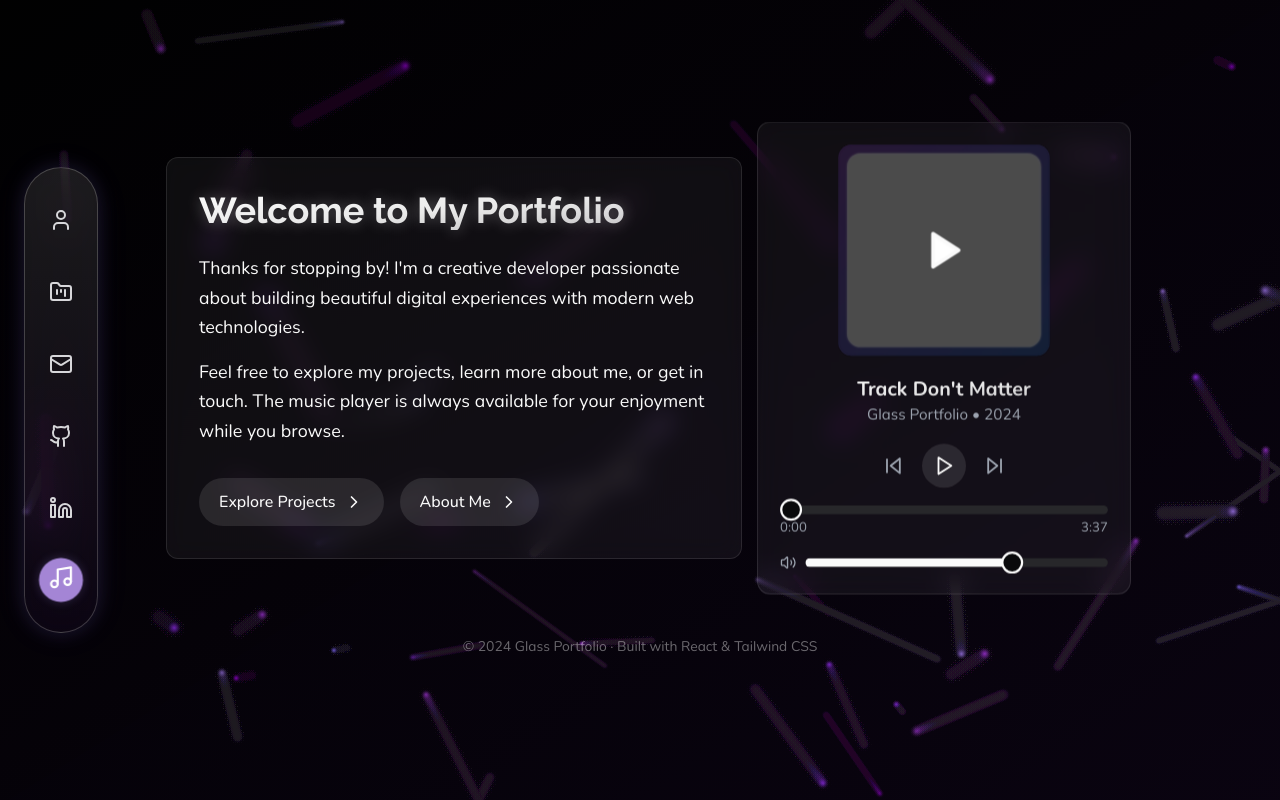
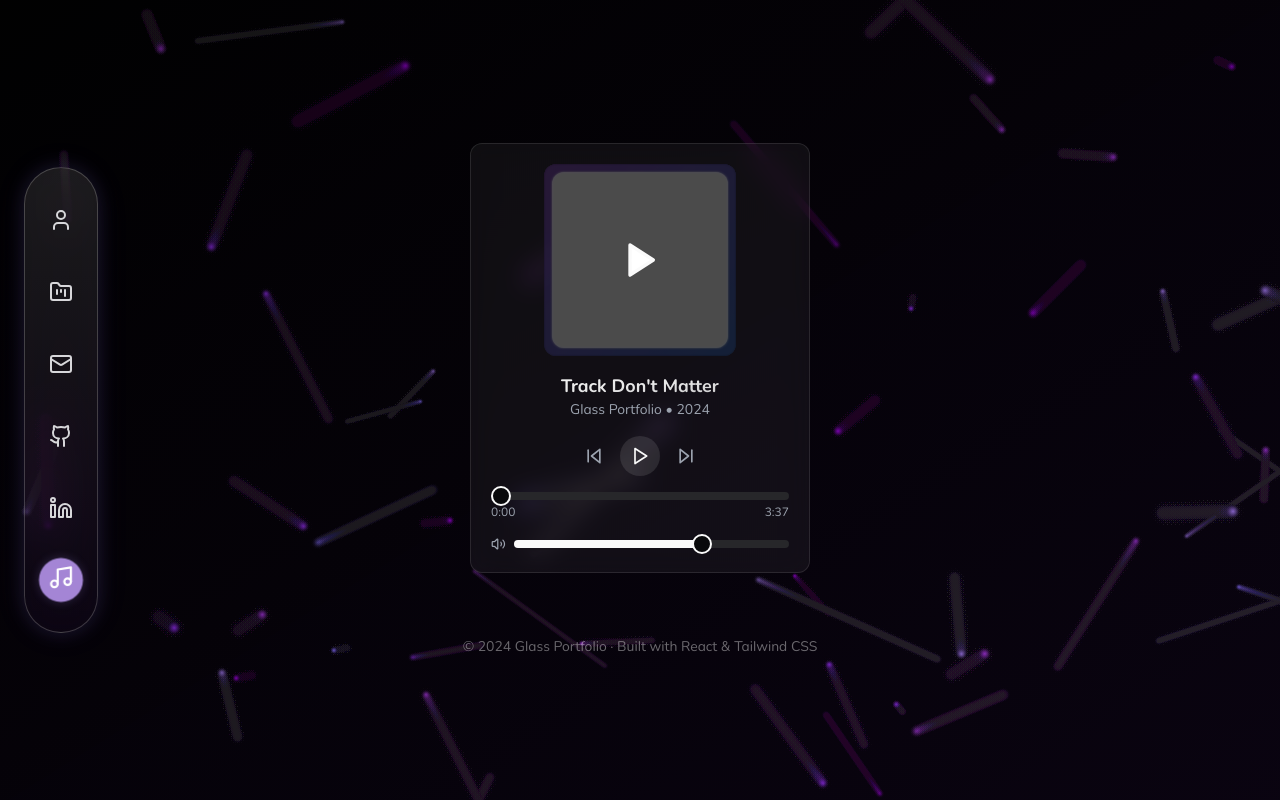
Before and after one commit to ManishTirkey/Portfolio, a React (Vite) app: page / in a window 1280 px wide. Built offline with nearby package versions, Linux system fonts and the light colour scheme; grey boxes are pictures that could not be loaded.

Commit message:
Refactor: Implement content switching logic
Update the application to switch between content sections, hiding the music player when other sections are selected and displaying the welcome section by default.

```diff
--- a/src/pages/Index.tsx
+++ b/src/pages/Index.tsx
@@ -1,3 +1,4 @@
+
 import { useState, useEffect } from 'react';
 import Taskbar from '@/components/Taskbar';
 import MusicPlayer from '@/components/MusicPlayer';
@@ -10,9 +11,8 @@ import { cn } from '@/lib/utils';
 import WelcomeSection from '@/components/WelcomeSection';
 
 const Index = () => {
-  // Separate state for content section and music section
-  const [activeSection, setActiveSection] = useState<string>('music');
-  const [activeContent, setActiveContent] = useState<string | null>(null);
+  // Single state to track which section is active
+  const [activeSection, setActiveSection] = useState<string | null>('music');
 
   // Set music as default on initial load
   useEffect(() => {
@@ -31,27 +31,8 @@ const Index = () => {
       return;
     }
 
-    // If clicking on music, toggle other content sections
-    if (section === 'music') {
-      setActiveContent(null); // Clear content when clicking on music
-    } else {
-      // For content sections, toggle them on/off
-      setActiveContent(prevContent => prevContent === section ? null : section);
-    }
-
-    // Always keep track of the active section for highlighting in taskbar
-    setActiveSection(section);
-  };
-
-  // Determine which content to show
-  const renderContent = () => {
-    if (activeContent === 'about') return <AboutSection />;
-    if (activeContent === 'projects') return <ProjectsSection />;
-    if (activeContent === 'contact') return <ContactSection />;
-    if (activeContent === 'github' || activeContent === 'linkedin') return <SocialLinks />;
-
-    // Default to welcome when no content is selected
-    return <WelcomeSection />;
+    // Toggle sections - if clicking the same section, set to null (nothing selected)
+    setActiveSection(prevSection => prevSection === section ? null : section);
   };
 
   return (
@@ -65,7 +46,7 @@ const Index = () => {
       {/* Taskbar */}
       <Taskbar
         onMenuItemClick={handleMenuItemClick}
-        activeSection={activeSection}
+        activeSection={activeSection || ''}
       />
 
       {/* Main content */}
@@ -73,17 +54,15 @@ const Index = () => {
         <div className="container max-w-6xl px-4 mx-auto">
           {/* Content wrapper */}
           <div className="flex flex-wrap items-center justify-center gap-8">
-            {/* Content sections - always show content with welcome as default */}
+            {/* Conditional rendering based on active section */}
             <div className="transition-all duration-500">
-              {renderContent()}
-            </div>
-
-            {/* Music player - always visible but highlighted when selected */}
-            <div className={cn(
-              "transition-all duration-500",
-              activeSection === 'music' ? "scale-110" : "scale-100"
-            )}>
-              <MusicPlayer />
+              {activeSection === 'about' && <AboutSection />}
+              {activeSection === 'projects' && <ProjectsSection />}
+              {activeSection === 'contact' && <ContactSection />}
+              {activeSection === 'music' && <MusicPlayer />}
+              {(activeSection === 'github' || activeSection === 'linkedin') && <SocialLinks />}
+              {/* Show welcome content when nothing is selected */}
+              {activeSection === null && <WelcomeSection />}
             </div>
           </div>
 
```
